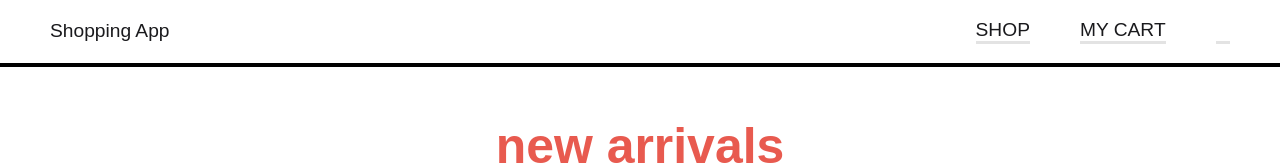
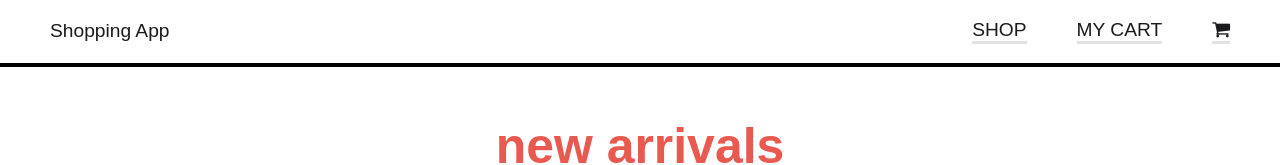
Before and after one commit to jenna-m/redux-co, a React (Create React App) app: page / in a window 1280 px wide. Shown: the top 165 px of the page. Built offline with nearby package versions, Linux system fonts and the light colour scheme.

Commit message:
Fix shopping cart icon

```diff
--- a/src/components/Navbar.js
+++ b/src/components/Navbar.js
@@ -16,7 +16,7 @@ class Navbar extends React.Component {
                         <ul className="menu">
                             <li><NavLink to="/">Shop</NavLink></li>
                             <li><NavLink to="/cart">My Cart</NavLink></li>
-                            <li><NavLink to="/cart"><i class="fas fa-shopping-cart"></i></NavLink></li>
+                            <li><NavLink to="/cart"><i class="fa fa-shopping-cart"></i></NavLink></li>
                         </ul>
                     </div>
                 </nav>
```
